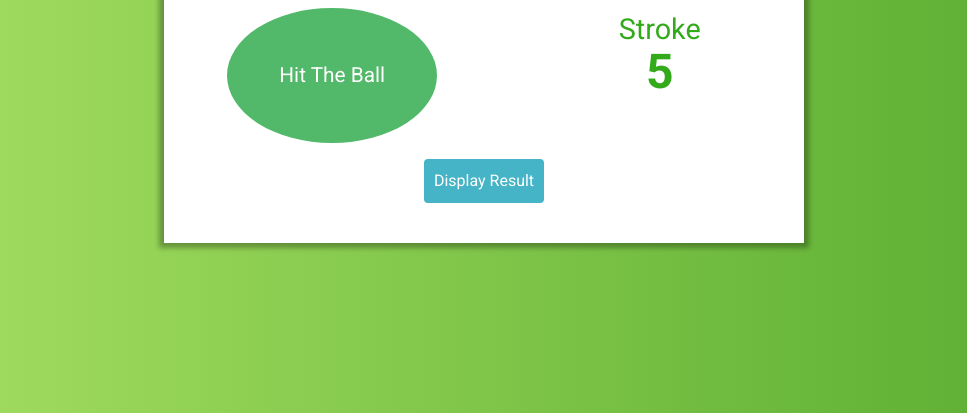
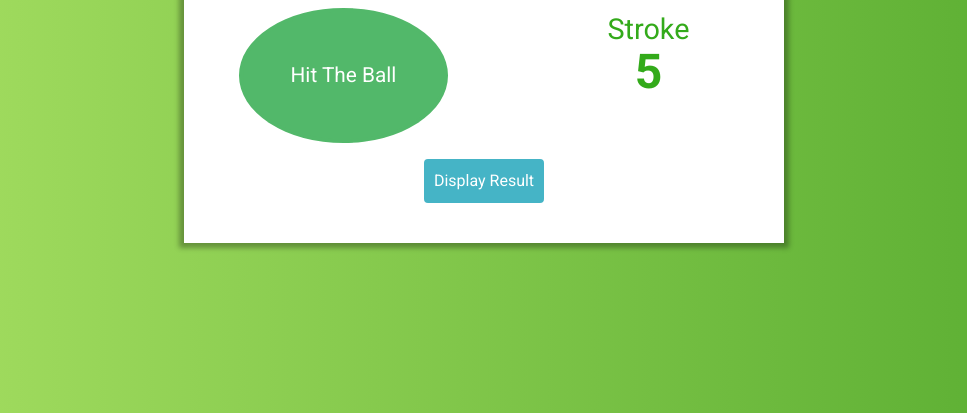
Before and after one commit to chetanhaobijam/golfcode, a plain HTML site: page index.html in a window 1280 px wide. Shown: the part 387-800 px from the top of the page, without its empty margins (156-1123 px from the left). Drawn offline with nearby package versions, Linux system fonts and the light colour scheme; no server answers.

Commit message:
Updated the html and stylesheet to make it more responsive to various screen sizes.

```diff
--- a/index.html
+++ b/index.html
@@ -3,6 +3,7 @@
 <head>
 	<title>Golf Code Game</title>
 	<meta charset="utf-8">
+	<meta name="viewport" content="width=device-width, initial-scale=1">
 	<!-- Bootstrap CSS -->
 	<link rel="stylesheet" href="https://stackpath.bootstrapcdn.com/bootstrap/4.5.2/css/bootstrap.min.css" integrity="sha384-JcKb8q3iqJ61gNV9KGb8thSsNjpSL0n8PARn9HuZOnIxN0hoP+VmmDGMN5t9UJ0Z" crossorigin="anonymous">
 	<!-- My Custom  CSS -->
@@ -19,7 +20,7 @@
 		<div>Par <span id="parvalue">4</span></div>
 	</div>
 	<div class="ball d-flex flex-row justify-content-around">
-		<button id="hittheball" class="btn p-5 rounded-circle">Hit The Ball</button>
+		<button id="hittheball" class="btn p-sm-5 rounded-circle">Hit The Ball</button>
 		<div class="stroke d-flex flex-column"><span>Stroke</span><span id="strokevalue" class="text-center">5</span></div>
 	</div>
 
--- a/styles.css
+++ b/styles.css
@@ -27,7 +27,13 @@ main {
 section {
 	background: #fff;
 	box-shadow: 0px 0px 5px 5px rgba(0, 0, 0, 0.3);
-	width: 50vw;
+	width: 90vw;
+}
+
+@media screen and (min-width: 567px) {
+	section {
+		max-width: 600px;
+	}
 }
 
 section h1 {
@@ -83,7 +89,12 @@ section h1 {
 	border: 4px solid var(--success);
 	outline: none;
 	opacity: 0.8;
-	margin-right: 55px;
+}
+
+@media screen and (min-width: 567px) {
+	#hittheball {
+		margin-right: 50px;
+	}
 }
 
 #hittheball:hover {
@@ -97,7 +108,12 @@ section h1 {
 
 .stroke {
 	color: var(--green0);
-	margin-right: 40px;
+}
+
+@media screen and (min-width: 567px) {
+	.stroke {
+		margin-right: 40px;
+	}
 }
 
 .stroke span:first-child{
```
